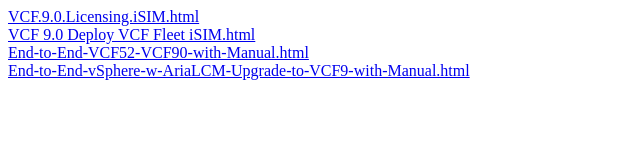
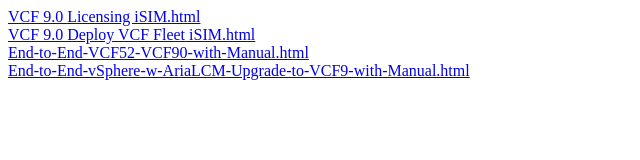
Before and after one commit to broadcom-partners/clearwater-isim, a plain HTML site: page index.html in a window 1280 px wide. Shown: the full height of the page, 0-640 px from the left. Drawn offline with Linux system fonts and the light colour scheme.

Commit message:
Update index.html

```diff
--- a/index.html
+++ b/index.html
@@ -1,4 +1,4 @@
-<a href="https://broadcom-partners.github.io/clearwater-isim/VCF.9.0.Licensing.iSIM.html" target="_blank">VCF.9.0.Licensing.iSIM.html</a><br/>
+<a href="https://broadcom-partners.github.io/clearwater-isim/VCF 9.0 Licensing iSIM.html" target="_blank">VCF 9.0 Licensing iSIM.html</a><br/>
 <a href="https://broadcom-partners.github.io/clearwater-isim/VCF 9.0 Deploy VCF Fleet iSIM.html" target="_blank">VCF 9.0 Deploy VCF Fleet iSIM.html</a><br/>
 <a href="https://broadcom-partners.github.io/clearwater-isim/End-to-End-VCF52-VCF90-with-Manual.html" target="_blank">End-to-End-VCF52-VCF90-with-Manual.html</a><br/>
 <a href="https://broadcom-partners.github.io/clearwater-isim/End-to-End-vSphere-w-AriaLCM-Upgrade-to-VCF9-with-Manual.html" target="_blank">End-to-End-vSphere-w-AriaLCM-Upgrade-to-VCF9-with-Manual.html</a>
```
